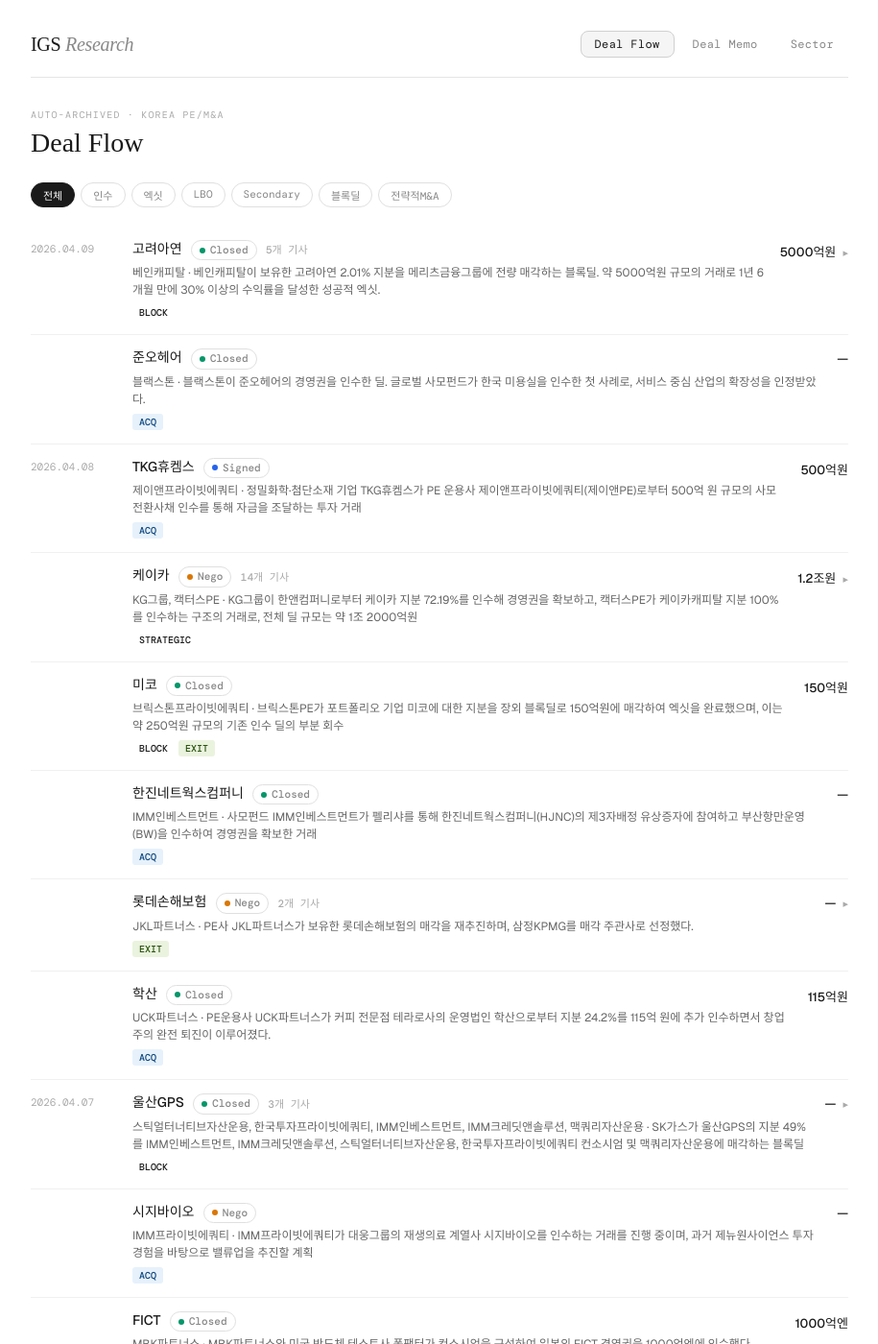
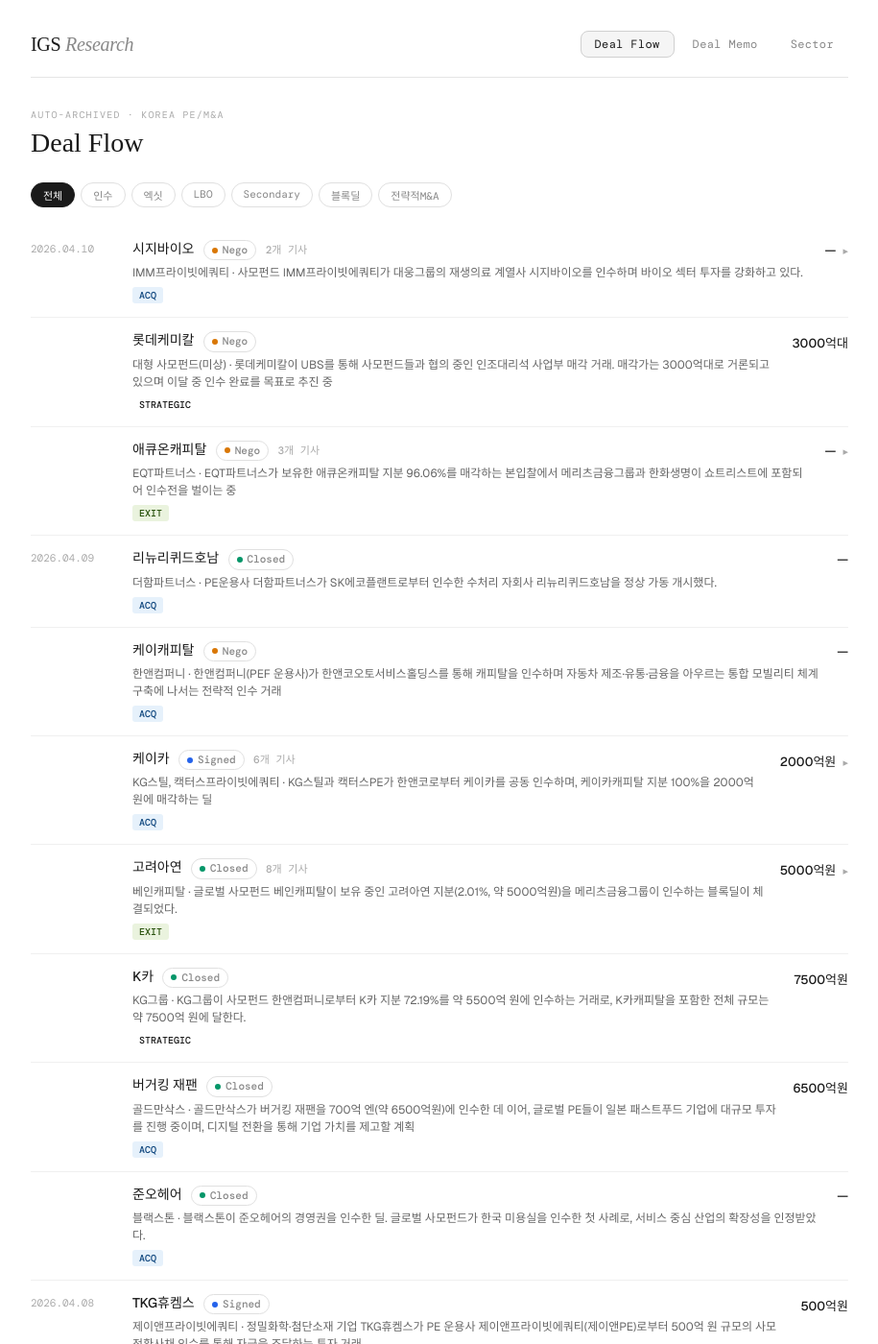
Before and after one commit to ingyu-song/igs-research, a Jekyll site: the page built from index.html, in a window 1280 px wide and 1400 px high. Shown: the whole window at 96% size, without its empty margins (182-1097 px from the left). Built offline with Jekyll 4.4.1, drawn with Linux system fonts in a browser that asks for light colours; some web fonts are replaced; part of the change alters nothing that is shown; some of the changed text lies outside the part shown.

Commit message:
auto: update deals 2026.04.10

```diff
--- a/_data/deals.json
+++ b/_data/deals.json
@@ -1,4 +1,215 @@
 [
+  {
+    "title": "IMM PE, 시지바이오로 밸류업 신화 재현한다",
+    "summary": "사모펀드 IMM프라이빗에쿼티가 대웅그룹의 재생의료 계열사 시지바이오를 인수하며 바이오 섹터 투자를 강화하고 있다.",
+    "company": "시지바이오",
+    "acquirer": "IMM프라이빗에쿼티",
+    "type": "acq",
+    "tags": [
+      "acq"
+    ],
+    "ev": null,
+    "deal_stage": "협상",
+    "url": "https://biz.heraldcorp.com/article/10714358?ref=naver",
+    "date": "2026.04.10"
+  },
+  {
+    "title": "[Invest]롯데케미칼, 인조대리석 사업부 매각 추진…매각가 3000억대 거론",
+    "summary": "롯데케미칼이 UBS를 통해 사모펀드들과 협의 중인 인조대리석 사업부 매각 거래. 매각가는 3000억대로 거론되고 있으며 이달 중 인수 완료를 목표로 추진 중",
+    "company": "롯데케미칼",
+    "acquirer": "대형 사모펀드(미상)",
+    "type": "strategic",
+    "tags": [
+      "strategic"
+    ],
+    "ev": "3000억대",
+    "deal_stage": "협상",
+    "url": "https://www.investchosun.com/site/data/html_dir/2026/04/10/2026041080044.html",
+    "date": "2026.04.10"
+  },
+  {
+    "title": "메리츠·한화생명, 애큐온캐피탈 인수전 '격돌'",
+    "summary": "EQT파트너스가 보유한 애큐온캐피탈 지분 96.06%를 매각하는 본입찰에서 메리츠금융그룹과 한화생명이 쇼트리스트에 포함되어 인수전을 벌이는 중",
+    "company": "애큐온캐피탈",
+    "acquirer": "EQT파트너스",
+    "type": "exit",
+    "tags": [
+      "exit"
+    ],
+    "ev": null,
+    "deal_stage": "협상",
+    "url": "http://www.fins.co.kr/news/articleView.html?idxno=108168",
+    "date": "2026.04.10"
+  },
+  {
+    "title": "1조대 애큐온캐피탈 인수전, 메리츠금융·한화생명 참전 [시그널]",
+    "summary": "메리츠금융과 한화생명이 EQT파트너스가 보유한 애큐온캐피탈 인수에 참전하는 중이며, 인수 성공 시 캐피털 사업 전개 및 저축은행 자산 규모 확대가 가능함",
+    "company": "애큐온캐피탈",
+    "acquirer": "메리츠금융, 한화생명",
+    "type": "acq",
+    "tags": [
+      "acq"
+    ],
+    "ev": "1조대",
+    "deal_stage": "협상",
+    "url": "https://www.sedaily.com/article/20030577?ref=naver",
+    "date": "2026.04.09"
+  },
+  {
+    "title": "더함파트너스, SK에코 수처리 자회사 정상 가동 돌입",
+    "summary": "PE운용사 더함파트너스가 SK에코플랜트로부터 인수한 수처리 자회사 리뉴리퀴드호남을 정상 가동 개시했다.",
+    "company": "리뉴리퀴드호남",
+    "acquirer": "더함파트너스",
+    "type": "acq",
+    "tags": [
+      "acq"
+    ],
+    "ev": null,
+    "deal_stage": "완료",
+    "url": "https://www.newstopkorea.com/news/articleView.html?idxno=44335",
+    "date": "2026.04.09"
+  },
+  {
+    "title": "KG그룹, 케이카 인수…'현대차·캐피탈' 모델로",
+    "summary": "한앤컴퍼니(PEF 운용사)가 한앤코오토서비스홀딩스를 통해 캐피탈을 인수하며 자동차 제조·유통·금융을 아우르는 통합 모빌리티 체계 구축에 나서는 전략적 인수 거래",
+    "company": "케이캐피탈",
+    "acquirer": "한앤컴퍼니",
+    "type": "acq",
+    "tags": [
+      "acq"
+    ],
+    "ev": null,
+    "deal_stage": "협상",
+    "url": "http://www.newstomato.com/ReadNews.aspx?no=1297296&inflow=N",
+    "date": "2026.04.09"
+  },
+  {
+    "title": "중동 전쟁, 고금리에 중고차 시장 성장 주춤한데…KG그룹은 왜 케이카 ...",
+    "summary": "KG스틸과 캑터스PE가 한앤코로부터 케이카를 공동 인수하며, 케이카캐피탈 지분 100%을 2000억 원에 매각하는 딜",
+    "company": "케이카",
+    "acquirer": "KG스틸, 캑터스프라이빗에쿼티",
+    "type": "acq",
+    "tags": [
+      "acq"
+    ],
+    "ev": "2000억원",
+    "deal_stage": "계약",
+    "url": "https://ilyo.co.kr/?ac=article_view&entry_id=510336",
+    "date": "2026.04.09"
+  },
+  {
+    "title": "베인캐피탈 보유 '고려아연 지분' 메리츠금융 품으로 [fn마켓워치]",
+    "summary": "글로벌 사모펀드 베인캐피탈이 보유 중인 고려아연 지분(2.01%, 약 5000억원)을 메리츠금융그룹이 인수하는 블록딜이 체결되었다.",
+    "company": "고려아연",
+    "acquirer": "베인캐피탈",
+    "type": "exit",
+    "tags": [
+      "exit"
+    ],
+    "ev": "5000억원",
+    "deal_stage": "완료",
+    "url": "http://www.fnnews.com/news/202604091500098514",
+    "date": "2026.04.09"
+  },
+  {
+    "title": "KGM의 K카 인수, '신의 한 수'?… 7500억 자금 조달이 관건",
+    "summary": "KG그룹이 사모펀드 한앤컴퍼니로부터 K카 지분 72.19%를 약 5500억 원에 인수하는 거래로, K카캐피탈을 포함한 전체 규모는 약 7500억 원에 달한다.",
+    "company": "K카",
+    "acquirer": "KG그룹",
+    "type": "strategic",
+    "tags": [
+      "strategic"
+    ],
+    "ev": "7500억원",
+    "deal_stage": "완료",
+    "url": "https://www.pointdaily.co.kr/news/articleView.html?idxno=300514",
+    "date": "2026.04.09"
+  },
+  {
+    "title": "[한온시스템 체질개선] ①한국앤컴퍼니 편입 1년, 안정화 성과 가시화",
+    "summary": "2014년 말 한앤컴퍼니와 한국타이어가 미국 비스테온으로부터 한라비스테온공조 지분 69.99%를 약 4조원에 인수한 전략적 M&A. 한앤컴퍼니가 50.5%, 한국타이어가 19.5%의 지분을 보유.",
+    "company": "한라비스테온공조",
+    "acquirer": "한앤컴퍼니, 한국타이어",
+    "type": "strategic",
+    "tags": [
+      "strategic"
+    ],
+    "ev": "약 4조원",
+    "deal_stage": "완료",
+    "url": "https://www.fetv.co.kr/news/article.html?no=216434",
+    "date": "2026.04.07"
+  },
+  {
+    "title": "[더벨][PE 포트폴리오 엿보기] 어피니티, 서브원 볼트온 '적중'…비아다...",
+    "summary": "PE펀드 어피니티가 자회사 서브원을 통해 2023년 비아다빈치 지분 51%를 약 1조원 규모로 인수한 볼트온 거래",
+    "company": "비아다빈치",
+    "acquirer": "어피니티",
+    "type": "acq",
+    "tags": [
+      "acq"
+    ],
+    "ev": "1조원",
+    "deal_stage": "완료",
+    "url": "https://www.thebell.co.kr/free/content/ArticleView.asp?key=202603270958500080102215",
+    "date": "2026.04.02"
+  },
+  {
+    "title": "베인캐피탈, 고려아연 지분 2.01% 메리츠금융에 매각",
+    "summary": "PE 운용사 베인캐피탈이 보유 중이던 고려아연 지분 2.01%를 메리츠금융그룹에 매각하는 블록딜",
+    "company": "고려아연",
+    "acquirer": "베인캐피탈",
+    "type": "block",
+    "tags": [
+      "block"
+    ],
+    "ev": null,
+    "deal_stage": "완료",
+    "url": "https://www.delighti.co.kr/news/articleView.html?idxno=114950",
+    "date": "2026.04.09"
+  },
+  {
+    "title": "베인캐피탈, 고려아연 지분 메리츠에 매각…베인·고려 '윈윈'",
+    "summary": "PE 운용사 베인캐피탈이 보유 중이던 고려아연 지분을 메리츠금융그룹에 블록딜로 매각했다. 베인캐피탈의 고려아연 투자에 대한 엑싯 거래이다.",
+    "company": "고려아연",
+    "acquirer": "베인캐피탈",
+    "type": "exit",
+    "tags": [
+      "exit",
+      "block"
+    ],
+    "ev": null,
+    "deal_stage": "완료",
+    "url": "https://biz.heraldcorp.com/article/10713422?ref=naver",
+    "date": "2026.04.09"
+  },
+  {
+    "title": "[더벨]'한일전' 대경오앤티 본입찰 마감, '속전속결' 우협 선정 임박",
+    "summary": "유진PE와 산업은행, SK온이 보유한 대경오앤티의 경영권 지분 100%를 매각하는 딜로, 본입찰이 마감되고 우선협상자 선정이 임박한 상태",
+    "company": "대경오앤티",
+    "acquirer": "유진PE, 산업은행, SK온",
+    "type": "exit",
+    "tags": [
+      "exit"
+    ],
+    "ev": "5000억원",
+    "deal_stage": "협상",
+    "url": "https://www.thebell.co.kr/free/content/ArticleView.asp?key=202604091535348160104551",
+    "date": "2026.04.10"
+  },
+  {
+    "title": "글로벌 PE가 일본 패스트푸드에 수천억원 투자한 까닭은?",
+    "summary": "골드만삭스가 버거킹 재팬을 700억 엔(약 6500억원)에 인수한 데 이어, 글로벌 PE들이 일본 패스트푸드 기업에 대규모 투자를 진행 중이며, 디지털 전환을 통해 기업 가치를 제고할 계획",
+    "company": "버거킹 재팬",
+    "acquirer": "골드만삭스",
+    "type": "acq",
+    "tags": [
+      "acq"
+    ],
+    "ev": "6500억원",
+    "deal_stage": "완료",
+    "url": "https://www.joongang.co.kr/article/25418905",
+    "date": "2026.04.09"
+  },
   {
     "title": "[더벨][이슈모니터] [영상]카카오게임즈, 결국 팔렸다…라인야후 진짜 ...",
     "summary": "페트리코파트너스가 운용하는 사모펀드가 SPC 엘트리플에이인베스트먼트를 통해 카카오게임즈를 인수하며, 라인야후가 사모펀드의 주요 출자자로 참여하는 구조의 PE 인수 거래",
@@ -1198,215 +1409,5 @@
     "deal_stage": "완료",
     "url": "https://biz.chosun.com/stock/market_trend/2026/04/02/4SLMTH5P2FF6DGL77YORT6V27M/?utm_source=naver&utm_medium=original&utm_campaign=biz",
     "date": "2026.04.02"
-  },
-  {
-    "title": "[더벨][KG그룹 케이카 인수] 곽재선 회장, 'M&A 본능 재가동'...완성차 생...",
-    "summary": "KG그룹의 곽재선 회장이 한앤코로부터 케이카캐피탈의 경영권 지분(약 72%)을 인수하기 위해 주식매매계약(SPA)을 체결했으며, 딜 규모는 약 1조1800억원 수준",
-    "company": "케이카캐피탈",
-    "acquirer": "KG그룹",
-    "type": "strategic",
-    "tags": [
-      "strategic"
-    ],
-    "ev": "1.18조원",
-    "deal_stage": "계약",
-    "url": "https://www.thebell.co.kr/free/content/ArticleView.asp?key=202604010829559380109574",
-    "date": "2026.04.03"
-  },
-  {
-    "title": "카카오게임즈, 라인야후 주도 '성장→수익성' 전략 전환 본격화",
-    "summary": "라인야후가 출자한 사모펀드 LAAA인베스트먼트를 통해 카카오게임즈의 구주를 인수하고 3,000억원 규모의 신규 투자를 단행하여 최대 주주가 된 전략적 M&A",
-    "company": "카카오게임즈",
-    "acquirer": "라인야후",
-    "type": "strategic",
-    "tags": [
-      "strategic"
-    ],
-    "ev": "3000억원",
-    "deal_stage": "완료",
-    "url": "https://www.newsfreezone.co.kr/news/articleView.html?idxno=683062",
-    "date": "2026.04.02"
-  },
-  {
-    "title": "K뷰티 열풍인데…상폐 사유 해소한 하이로닉, 거래 재개 언제쯤?",
-    "summary": "동화약품이 2024년 9월 K뷰티 기업 하이로닉을 1207억원에 인수하기로 결정한 전략적 M&A 거래. 하이로닉은 거래정지 상태에서 자금조달을 진행 중.",
-    "company": "하이로닉",
-    "acquirer": "동화약품",
-    "type": "strategic",
-    "tags": [
-      "strategic"
-    ],
-    "ev": "1207억원",
-    "deal_stage": "계약",
-    "url": "http://www.edaily.co.kr/news/newspath.asp?newsid=02653526645412184",
-    "date": "2026.04.02"
-  },
-  {
-    "title": "'중고차 플랫폼 1위' 케이카, KG그룹 품으로",
-    "summary": "KG그룹이 캑터스프라이빗에쿼티(PE)와 공동투자 방식으로 한앤컴퍼니의 SPC가 보유한 중고차 플랫폼 케이카의 지분 72%를 인수하기 위한 계약을 체결했다.",
-    "company": "케이카",
-    "acquirer": "KG그룹, 캑터스프라이빗에쿼티",
-    "type": "acq",
-    "tags": [
-      "acq"
-    ],
-    "ev": null,
-    "deal_stage": "계약",
-    "url": "https://www.mt.co.kr/industry/2026/04/02/2026040120012799753",
-    "date": "2026.04.02"
-  },
-  {
-    "title": "'1조' 애큐온캐피탈 매각 예비입찰 '흥행'",
-    "summary": "EQT파트너스가 보유한 애큐온캐피탈 지분 96.06%를 매각하기 위해 예비입찰을 진행 중이며, 주요 금융사를 포함한 다양한 원매자들이 인수전에 참여하고 있는 PE 엑싯 거래",
-    "company": "애큐온캐피탈",
-    "acquirer": "EQT파트너스",
-    "type": "exit",
-    "tags": [
-      "exit"
-    ],
-    "ev": "1조원",
-    "deal_stage": "협상",
-    "url": "https://www.mk.co.kr/article/12005375",
-    "date": "2026.04.01"
-  },
-  {
-    "title": "한앤코, KG그룹에 케이카·케이카캐피탈 매각…8년만에 엑시트[시그널]",
-    "summary": "PE운용사 한앤컴퍼니가 보유하고 있던 케이카와 케이카캐피탈을 KG그룹에 매각하는 엑시트 거래. 8년간의 투자 기간을 마감하고 지분을 양도.",
-    "company": "케이카",
-    "acquirer": "한앤컴퍼니",
-    "type": "exit",
-    "tags": [
-      "exit"
-    ],
-    "ev": null,
-    "deal_stage": "완료",
-    "url": "https://www.sedaily.com/article/20027201?ref=naver",
-    "date": "2026.04.01"
-  },
-  {
-    "title": "한앤코, 케이카·캐피탈 7500억에 매각…기업가치 1.2조",
-    "summary": "PE 운용사 한앤컴퍼니가 보유한 중고차 기업 케이카와 금융사 케이카캐피탈을 7500억원에 매각하는 엑싯 거래. 딜 기업가치는 1.2조원 수준",
-    "company": "케이카",
-    "acquirer": "한앤컴퍼니",
-    "type": "exit",
-    "tags": [
-      "exit"
-    ],
-    "ev": "7500억원",
-    "deal_stage": "발표",
-    "url": "https://biz.sbs.co.kr/article_hub/20000301462?division=NAVER",
-    "date": "2026.04.01"
-  },
-  {
-    "title": "[PEF열전] 케이카로 4배 수익 … 한앤코의 M&A 마법",
-    "summary": "사모펀드 한앤컴퍼니가 2018년 인수한 케이카와 케이카캐피탈을 KG스틸·캑터스PE 컨소시엄에 매각하는 엑싯 거래",
-    "company": "케이카",
-    "acquirer": "한앤컴퍼니",
-    "type": "exit",
-    "tags": [
-      "exit"
-    ],
-    "ev": null,
-    "deal_stage": "완료",
-    "url": "https://www.mk.co.kr/article/12005348",
-    "date": "2026.04.01"
-  },
-  {
-    "title": "[단독] 우버, 2.8조에 카카오모빌리티 인수 추진 [시그널]",
-    "summary": "우버가 카카오모빌리티를 약 2.8조원에 인수하려고 추진 중인 전략적 M&A 거래로, 공정거래위원회의 기업결합 심사 단계",
-    "company": "카카오모빌리티",
-    "acquirer": "우버",
-    "type": "strategic",
-    "tags": [
-      "strategic"
-    ],
-    "ev": "2.8조원",
-    "deal_stage": "협상",
-    "url": "https://www.sedaily.com/article/20027121?ref=naver",
-    "date": "2026.04.01"
-  },
-  {
-    "title": "[케이카 M&A] 한앤코, 케이카 인수 8년 만에 7500억 엑시트",
-    "summary": "PE운용사 한앤컴퍼니가 2018년 인수한 중고차 기업 케이카와 케이카캐피탈을 KG그룹에 7500억원대로 매각하는 엑싯 거래",
-    "company": "케이카",
-    "acquirer": "한앤컴퍼니",
-    "type": "exit",
-    "tags": [
-      "exit"
-    ],
-    "ev": "7500억원",
-    "deal_stage": "완료",
-    "url": "https://dealsite.co.kr/articles/159496",
-    "date": "2026.04.01"
-  },
-  {
-    "title": "KG그룹, '중고차 1위' 케이카 품었다…\"시장 급변 고려한 전략적 전환\"",
-    "summary": "KG그룹이 캑터스프라이빗에쿼티(PE)와 공동 투자 방식으로 한앤컴퍼니의 특수목적법인이 보유한 케이카를 인수하기 위한 계약을 체결했으며, 이는 중고차 시장의 급변에 대한 전략적 대응이다.",
-    "company": "케이카",
-    "acquirer": "KG그룹, 캑터스프라이빗에쿼티",
-    "type": "strategic",
-    "tags": [
-      "strategic"
-    ],
-    "ev": null,
-    "deal_stage": "계약",
-    "url": "https://www.mt.co.kr/industry/2026/04/02/2026040115492240541",
-    "date": "2026.04.01"
-  },
-  {
-    "title": "KG그룹, 케이카 인수…제조·유통·플랫폼 잇는 모빌리티 확장",
-    "summary": "KG그룹이 한앤컴퍼니로부터 중고차 플랫폼 케이카의 지분을 인수하여 최대주주로 변경하는 전략적 M&A 거래",
-    "company": "케이카",
-    "acquirer": "KG그룹",
-    "type": "strategic",
-    "tags": [
-      "strategic"
-    ],
-    "ev": null,
-    "deal_stage": "협상",
-    "url": "https://www.bizhankook.com/bk/article/31915",
-    "date": "2026.04.01"
-  },
-  {
-    "title": "케이카 품은 KG그룹, 車밸류체인 완성…재무 부담은 '리스크'",
-    "summary": "KG그룹이 한앤컴퍼니로부터 케이카(자동차 매매 플랫폼)를 인수하는 전략적 M&A로, 총 인수 대금 7,500억 원을 6월 말까지 지불할 예정이며, 신차 판매부터 중고차 유통·할부 금융까지 자동차 모빌리티 수직 계열화 구조를 완성하는 딜",
-    "company": "한앤컴퍼니",
-    "acquirer": "KG그룹",
-    "type": "strategic",
-    "tags": [
-      "strategic"
-    ],
-    "ev": "7500억원",
-    "deal_stage": "계약",
-    "url": "http://www.newsdream.kr/news/articleView.html?idxno=110895",
-    "date": "2026.04.01"
-  },
-  {
-    "title": "KG그룹, 1.2조에 케이카 인수…'완성차-유통-플랫폼' 통합 모빌리티 구축",
-    "summary": "KG그룹이 약 1.2조원 규모로 차량 공유 플랫폼 케이카를 인수하는 거래. 기존 보유 PE인 한앤컴퍼니는 2018년 약 2000억원 투자 이후 5배 이상의 투자수익을 실현하는 엑싯.",
-    "company": "케이카",
-    "acquirer": "KG그룹",
-    "type": "exit",
-    "tags": [
-      "exit"
-    ],
-    "ev": "1.2조원",
-    "deal_stage": "계약",
-    "url": "https://www.gpkorea.com/news/articleView.html?idxno=141422",
-    "date": "2026.04.01"
-  },
-  {
-    "title": "[특징주] 케이카, 경영권 매각 소식에 14% 급락",
-    "summary": "KG그룹이 케이카의 최대주주 한앤컴퍼니로부터 케이카 지분을 인수하는 경영권 매각 딜. 주당 인수 가격 1만5605원, 거래 종결 예정일 6월 30일.",
-    "company": "케이카",
-    "acquirer": "KG그룹",
-    "type": "strategic",
-    "tags": [
-      "strategic"
-    ],
-    "ev": null,
-    "deal_stage": "계약",
-    "url": "http://www.biztribune.co.kr/news/articleView.html?idxno=351586",
-    "date": "2026.04.01"
   }
 ]
```
